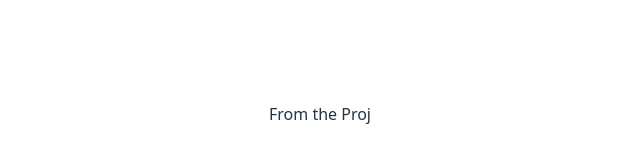
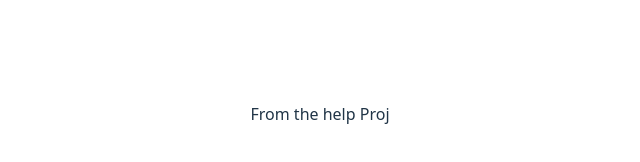
Before and after one commit to Sahasranm/repo_1, a React (Vite) app: page / in a window 1280 px wide. Shown: the part 286-448 px from the top of the page, without its empty margins (320-960 px from the left). Built offline with nearby package versions, Linux system fonts and the light colour scheme.

Commit message:
added proj2

```diff
--- a/src/App.jsx
+++ b/src/App.jsx
@@ -8,7 +8,7 @@ function App() {
 
   return (
     <>
-      From the Proj
+      From the help Proj
     </>
   )
 }
```
